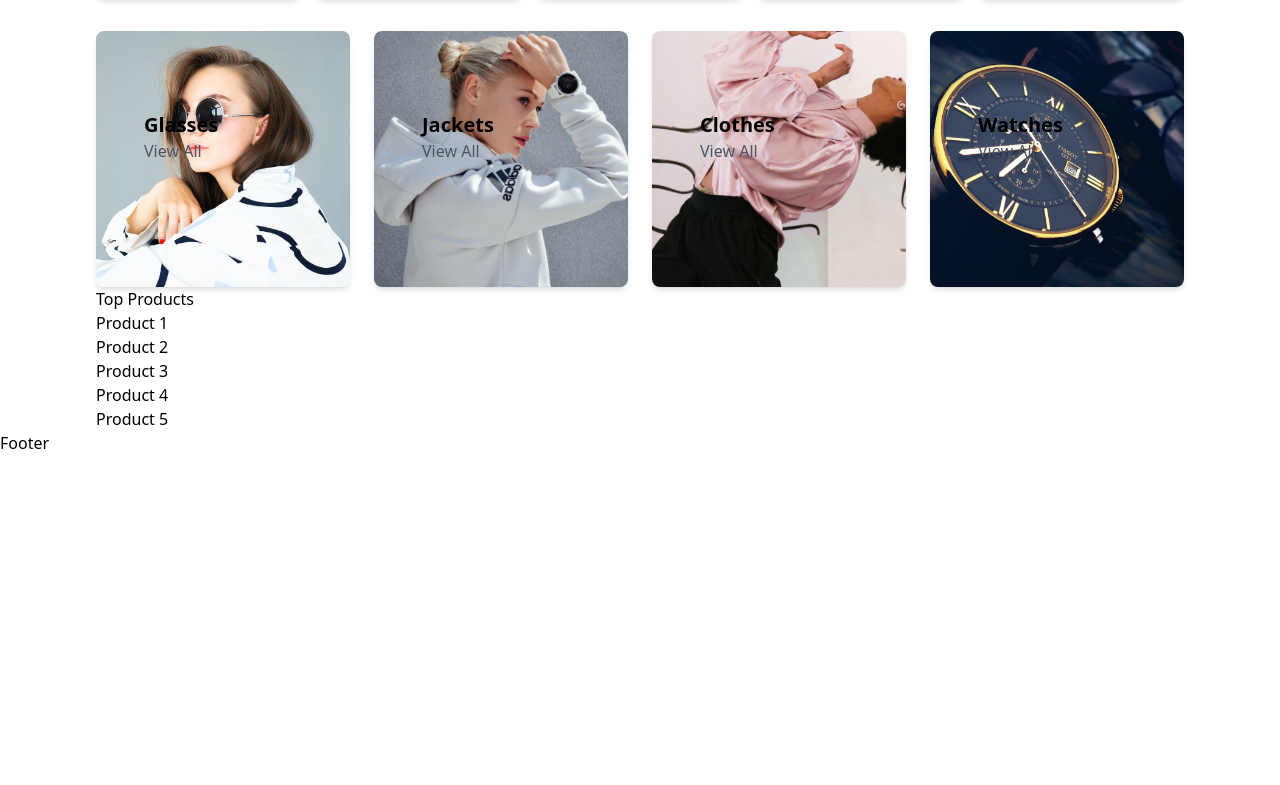
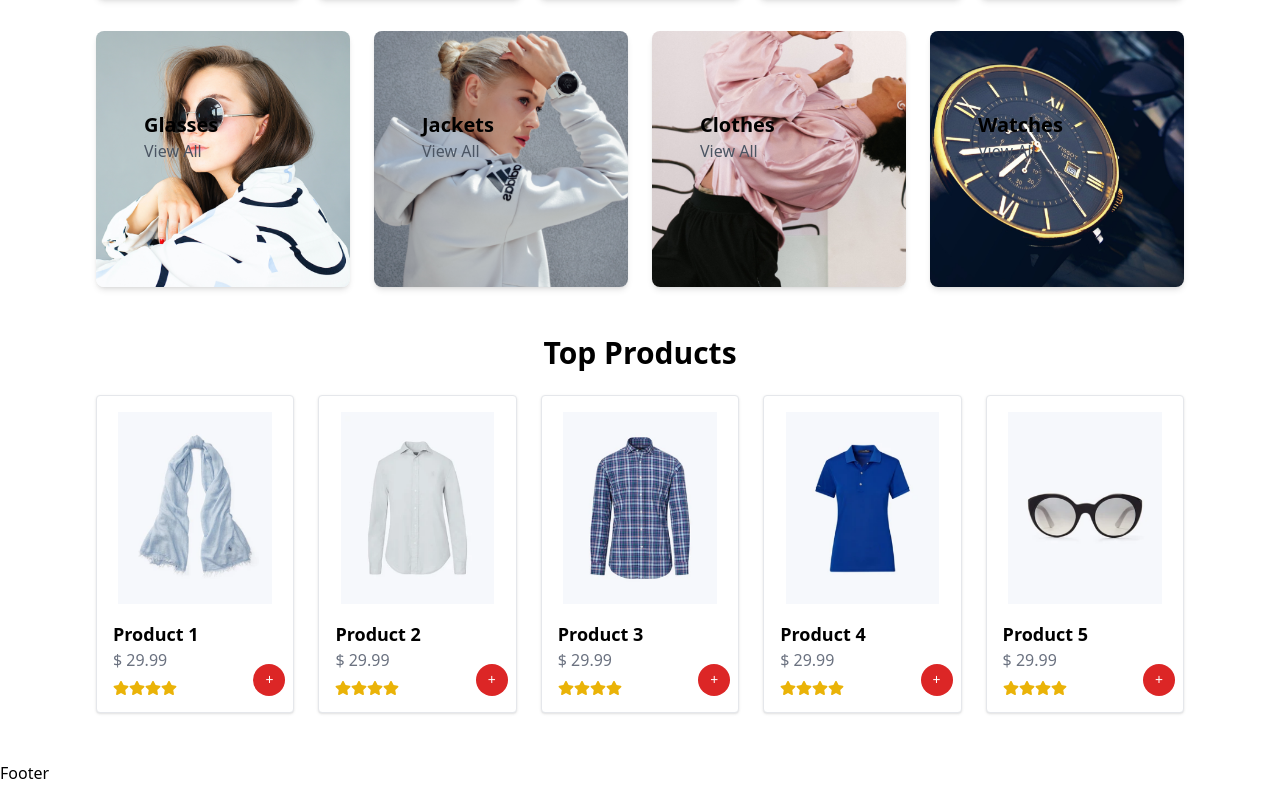
Before and after one commit to nhanquoc-it/nqd-ecommerce-shop, a React (Vite) app in the folder frontend/: page / in a window 1280 px wide. Shown: the part 791-1576 px from the top of the page. Before the commit the page ends 1246 px from the top, so only its background shows below. Built offline with nearby package versions, Linux system fonts and the light colour scheme.

Commit message:
create product card

```diff
--- /dev/null
+++ b/frontend/src/components/ProductCard.jsx
@@ -0,0 +1,27 @@
+import { FaStar } from "react-icons/fa";
+
+const ProductCard = ({ product }) => {
+	return (
+		<div className="bg-white p-4 shadow rounded relative border transform transition-transform duration-300 hover:scale-105">
+			<img
+				src={product.image}
+				alt={product.name}
+				className="w-full h-48 object-contain mb-4"
+			/>
+			<h3 className="text-lg font-semibold">{product.name}</h3>
+			<p className="text-gray-500">$ {product.price}</p>
+			<div className="flex items-center mt-2">
+				<FaStar className="text-yellow-500" />
+				<FaStar className="text-yellow-500" />
+				<FaStar className="text-yellow-500" />
+				<FaStar className="text-yellow-500" />
+			</div>
+			<div className="absolute bottom-4 right-2 flex items-center justify-center w-8 h-8 bg-red-600 group text-white text-sm rounded-full hover:w-32 hover:bg-red-700 transition-all">
+				<span className="group-hover:hidden">+</span>
+				<span className="hidden group-hover:block">Add to cart</span>
+			</div>
+		</div>
+	);
+};
+
+export default ProductCard;
--- a/frontend/src/pages/Home.jsx
+++ b/frontend/src/pages/Home.jsx
@@ -6,6 +6,7 @@ import HeroImage from "../assets/images/slider/hero-1.png";
 import CategorySection from "../components/CategorySection";
 import InfoSection from "../components/InfoSection";
 import { setProducts } from "../redux/productSlice";
+import ProductCard from "../components/ProductCard";
 
 const Home = () => {
 	const dispatch = useDispatch();
@@ -50,11 +51,13 @@ const Home = () => {
 			<InfoSection />
 			<CategorySection />
 
-			<div>
-				<h2>Top Products</h2>
-				<div>
+			<div className="container mx-auto py-12">
+				<h2 className="text-3xl font-bold mb-6 text-center">Top Products</h2>
+				<div className="grid grid-cols-1 sm:grid-cols-2 md:grid-cols-4 lg:grid-cols-5 gap-6 cursor-pointer">
 					{products.products.slice(0, 5).map((product) => (
-						<div key={product.id}>{product.name}</div>
+						<div key={product.id}>
+							<ProductCard product={product} />
+						</div>
 					))}
 				</div>
 			</div>
```
